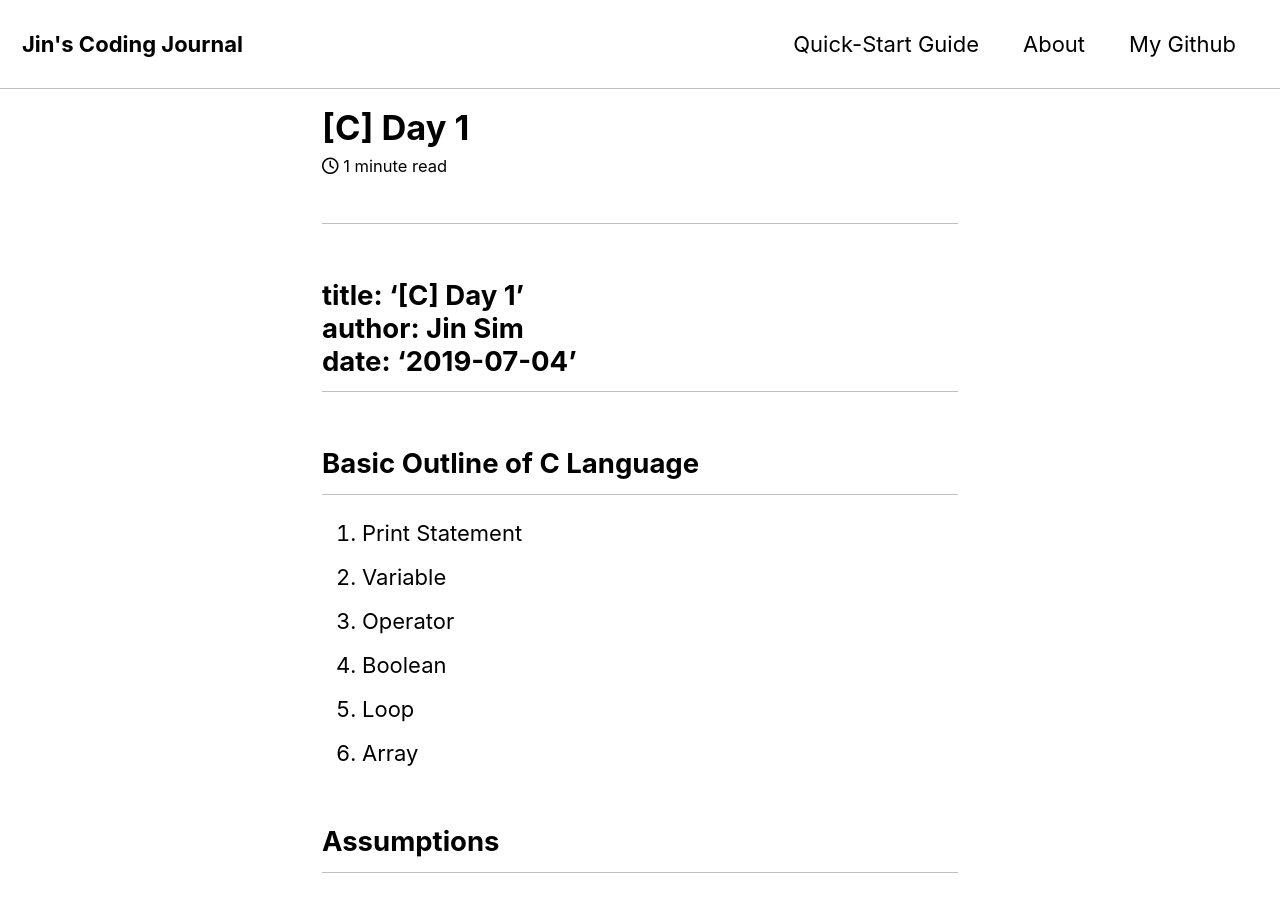
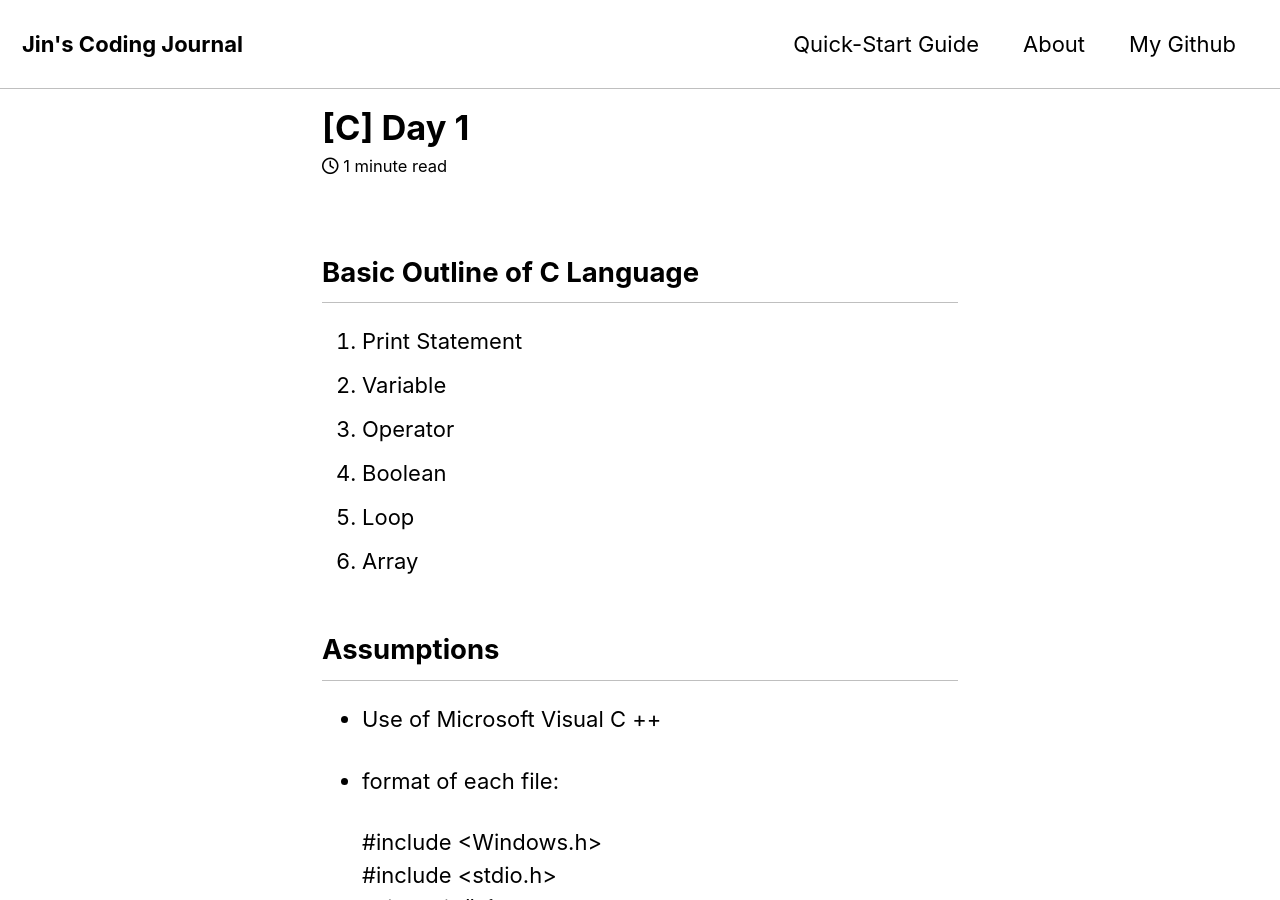
Before and after one commit to jinsim95/jinsim95.github.io, a Jekyll site: the page built from _posts/2019-07-09-C-day01.md, in a window 1280 px wide and 900 px high. Built offline with Jekyll 4.4.1, drawn with Linux system fonts in a browser that asks for light colours; cached includes are drawn as plain includes; nearby versions of some CDN libraries.

Commit message:
Update 2019-07-09-C-day01.md

```diff
--- a/_posts/2019-07-09-C-day01.md
+++ b/_posts/2019-07-09-C-day01.md
@@ -5,10 +5,6 @@ date: '2019-07-04'
 
 ---
 
-<hr>
-<h2 id="title-c-day-1author-jin-simdate-2019-07-04">title: ‘[C] Day 1’<br>
-author: Jin Sim<br>
-date: ‘2019-07-04’</h2>
 <h2 id="basic-outline-of-c-language">Basic Outline of C Language</h2>
 <ol>
 <li>Print Statement</li>
```
